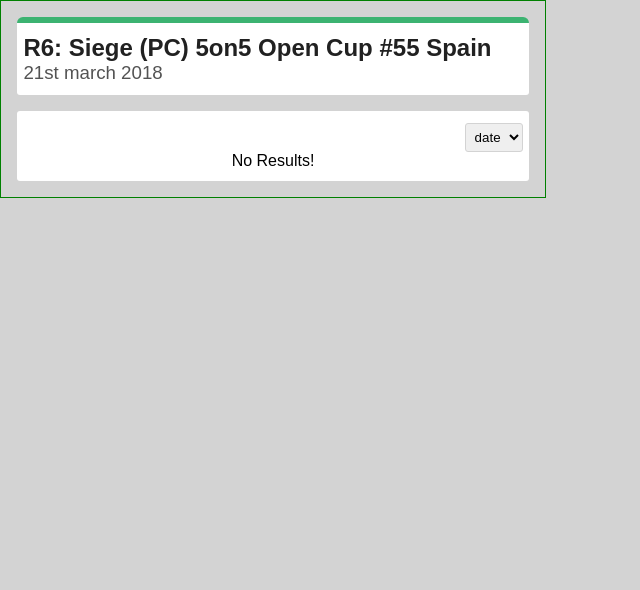
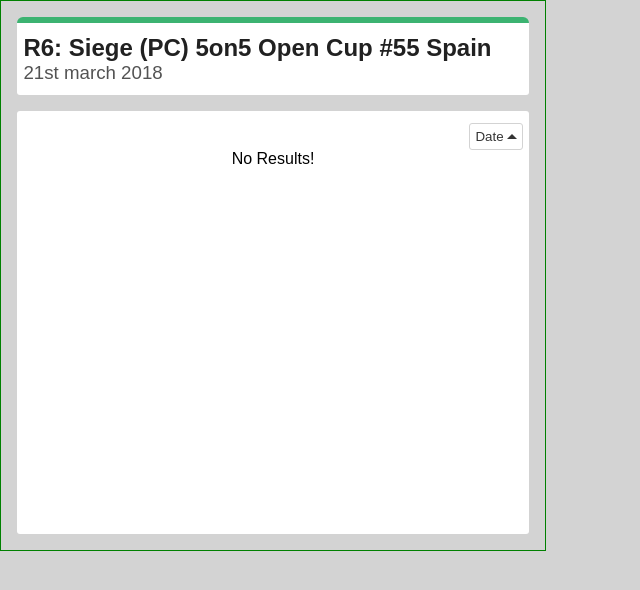
Before and after one commit to Pikaoku/esl-exercise, a React (Create React App) app: page / in a window 1280 px wide. Shown: the top 590 px of the page, without its empty margins (0-640 px from the left). Built offline with nearby package versions, Linux system fonts and the light colour scheme.

Commit message:
add title and result components

```diff
--- a/src/app/leagueResults/LeagueResults.css
+++ b/src/app/leagueResults/LeagueResults.css
@@ -10,12 +10,6 @@
     border-top: 6px solid mediumseagreen;
     border-radius: 6px 6px 3px 3px;
     margin-bottom: 1rem;
-}
-
-.lr-results-container {
-    background-color: white;
-    padding: 0.7rem 0.4rem;
-    border-radius: 3px;
 }
 
 .lr-title-container > h3, .lr-title-container > h2 {
@@ -31,15 +25,45 @@
     font-weight: 200;
 }
 
-.lr-select-wrapper {
-    direction: rtl;
+.lr-results-container {
+    background-color: white;
+    padding: 0.7rem 0.4rem;
+    border-radius: 3px;
+    height: 400px;
 }
 
-.lr-select {
+.lr-button {
     direction: ltr;
-    border: 0.5px lightgrey solid;
+    -webkit-appearance: none;
+    -moz-appearance: none;
+    color: #343434;
+    background-color: white;
+    border: 1px lightgrey solid;
     padding: 5px;
     border-radius: 3px;
+    float: right
+}
+
+.lr-button-wrapper::after {
+    content: "";
+    clear: both;
+    display: table;
+    padding-right: 10px;
+}
+
+.arrow {
+    width: 0;
+    height: 0;
+    border-left: 5px solid transparent;
+    border-right: 5px solid transparent;
+    border-bottom: 5px solid #343434;
+    display: inline-block;
+    margin-left: 3px;
+    margin-bottom: 1.5px;
+}
+
+.ascending > .arrow {
+    transform: rotate(180deg);
 }
 
 .center-text {
--- a/src/app/leagueResults/LeagueResults.tsx
+++ b/src/app/leagueResults/LeagueResults.tsx
@@ -1,49 +1,27 @@
 import * as React from 'react';
 import {connect} from 'react-redux';
+import LeagueResult from "./components/LeagueResult";
+import LeagueResultsTitle from "./components/LeagueResultsTitle";
 import './LeagueResults.css'
 
 class LeagueResults extends React.Component {
     public render() {
         const results: object[] = [];
 
-        interface ILeagueTitleProps {
-            title: string,
-            date: string
-        }
-
-        const LeagueTitle: React.SFC<ILeagueTitleProps> = ({title, date}: ILeagueTitleProps) => (
-            <div className="lr-title-container">
-                <h2 className="lr-title">{title}</h2>
-                <h3 className="lr-subtitle">{date}</h3>
-            </div>
-        );
-
-        interface ILeagueResultProps {
-            result: object
-        }
-
-        const LeagueResult: React.SFC<ILeagueResultProps> =
-            ({result}: ILeagueResultProps) => (
-                <div>
-                    <div>la lal a</div>
-
-                </div>
-            );
-
         return (
             <div className="lr-frame">
-                <LeagueTitle title="R6: Siege (PC) 5on5 Open Cup #55 Spain" date="21st march 2018"/>
+                <LeagueResultsTitle title="R6: Siege (PC) 5on5 Open Cup #55 Spain" date="21st march 2018"/>
                 <div className="lr-results-container">
-                    <div className="lr-select-wrapper">
-                        <select className="lr-select">
-                            <option>date</option>
-                        </select>
+                    <div className="lr-button-wrapper">
+                        <button className="lr-button">Date
+                            <div className="arrow"/>
+                        </button>
                     </div>
                     {
                         results.length === 0 &&
-                            <div className="center-text">
-                                No Results!
-                            </div>
+                        <div className="center-text">
+                            No Results!
+                        </div>
                     }
                     {
                         results.length > 0 &&
--- /dev/null
+++ b/src/app/leagueResults/components/LeagueResult.tsx
@@ -0,0 +1,14 @@
+import * as React from "react";
+
+interface ILeagueResultProps {
+    result: object
+}
+
+const LeagueResult: React.StatelessComponent<ILeagueResultProps> =
+    ({result}: ILeagueResultProps) => (
+        <div>
+            Hello there
+        </div>
+    );
+
+export default LeagueResult
--- /dev/null
+++ b/src/app/leagueResults/components/LeagueResultsTitle.tsx
@@ -0,0 +1,16 @@
+import * as React from "react";
+
+interface ILeagueResultsTitleProps {
+    title: string,
+    date: string
+}
+
+const LeagueResultsTitle: React.StatelessComponent<ILeagueResultsTitleProps> =
+    ({title, date}: ILeagueResultsTitleProps) => (
+        <div className="lr-title-container">
+            <h2 className="lr-title">{title}</h2>
+            <h3 className="lr-subtitle">{date}</h3>
+        </div>
+    );
+
+export default LeagueResultsTitle
```
